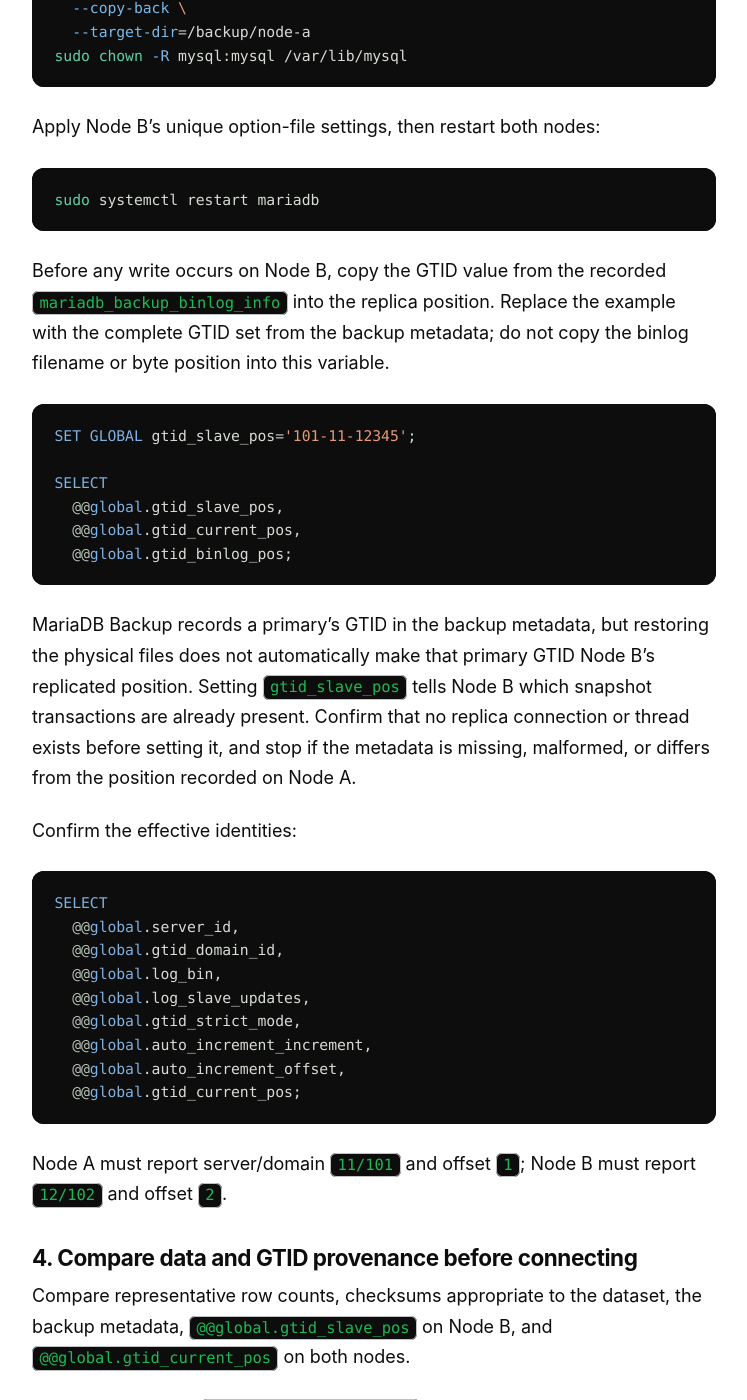
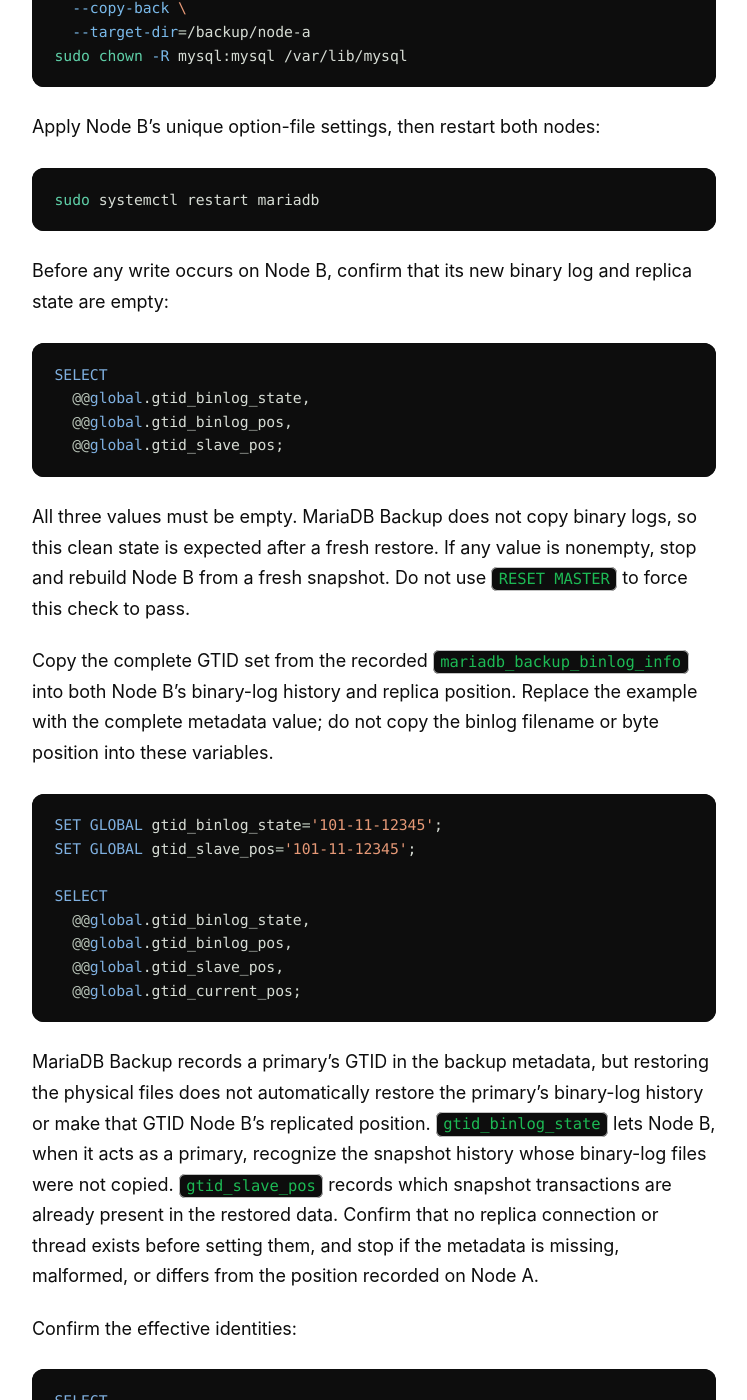
Before and after one commit to garam-park/garam-park.github.io, a Jekyll site: the page built from _posts/mariadb/2024-06-14-replication-on-mariadb-en.md, in a window 1280 px wide and 1400 px high, scrolled down 5258 px. Shown: the whole window, without its empty margins (266-1013 px from the left). Built offline with Jekyll 4.4.1, drawn with Linux system fonts in a browser that asks for light colours; some web fonts are replaced; some of the changed text lies outside the part shown.

Commit message:
Restore MariaDB binary log GTID state

````diff
--- a/_posts/mariadb/2024-06-14-replication-on-mariadb-en.md
+++ b/_posts/mariadb/2024-06-14-replication-on-mariadb-en.md
@@ -172,18 +172,31 @@
 sudo systemctl restart mariadb
 ```
 
-Before any write occurs on Node B, copy the GTID value from the recorded `mariadb_backup_binlog_info` into the replica position. Replace the example with the complete GTID set from the backup metadata; do not copy the binlog filename or byte position into this variable.
+Before any write occurs on Node B, confirm that its new binary log and replica state are empty:
 
 ```sql
+SELECT
+  @@global.gtid_binlog_state,
+  @@global.gtid_binlog_pos,
+  @@global.gtid_slave_pos;
+```
+
+All three values must be empty. MariaDB Backup does not copy binary logs, so this clean state is expected after a fresh restore. If any value is nonempty, stop and rebuild Node B from a fresh snapshot. Do not use `RESET MASTER` to force this check to pass.
+
+Copy the complete GTID set from the recorded `mariadb_backup_binlog_info` into both Node B's binary-log history and replica position. Replace the example with the complete metadata value; do not copy the binlog filename or byte position into these variables.
+
+```sql
+SET GLOBAL gtid_binlog_state='101-11-12345';
 SET GLOBAL gtid_slave_pos='101-11-12345';
 
 SELECT
+  @@global.gtid_binlog_state,
+  @@global.gtid_binlog_pos,
   @@global.gtid_slave_pos,
-  @@global.gtid_current_pos,
-  @@global.gtid_binlog_pos;
+  @@global.gtid_current_pos;
 ```
 
-MariaDB Backup records a primary's GTID in the backup metadata, but restoring the physical files does not automatically make that primary GTID Node B's replicated position. Setting `gtid_slave_pos` tells Node B which snapshot transactions are already present. Confirm that no replica connection or thread exists before setting it, and stop if the metadata is missing, malformed, or differs from the position recorded on Node A.
+MariaDB Backup records a primary's GTID in the backup metadata, but restoring the physical files does not automatically restore the primary's binary-log history or make that GTID Node B's replicated position. `gtid_binlog_state` lets Node B, when it acts as a primary, recognize the snapshot history whose binary-log files were not copied. `gtid_slave_pos` records which snapshot transactions are already present in the restored data. Confirm that no replica connection or thread exists before setting them, and stop if the metadata is missing, malformed, or differs from the position recorded on Node A.
 
 Confirm the effective identities:
 
@@ -208,7 +221,7 @@
 MariaDB GTIDs use `domain-server-sequence` components. Parse and compare those components instead of trusting an unexamined string comparison. Before the initial ring connections, verify that:
 
 1. Node A's recorded snapshot position matches the complete GTID set in `mariadb_backup_binlog_info`;
-2. Node B's `gtid_slave_pos` contains that same snapshot-derived domain/server/sequence set;
+2. Node B's `gtid_binlog_state` and `gtid_slave_pos` contain that same snapshot-derived domain/server/sequence set;
 3. both nodes' `gtid_current_pos` contain the same snapshot position and neither node has any post-snapshot local GTID;
 4. both nodes contain the same restored data.
 
@@ -216,7 +229,7 @@
 
 ## Connect both replication directions
 
-`MASTER_USE_GTID=current_pos` is safe here only because writes remain frozen, Node B's `gtid_slave_pos` was initialized from the backup metadata, and the previous step proved that neither node has a post-snapshot local GTID. A local write while replication is stopped changes `gtid_current_pos` to a position the peer may not have; if that happens before both directions are connected, discard this bootstrap attempt and start again from a fresh snapshot.
+`MASTER_USE_GTID=current_pos` is safe here only because writes remain frozen, Node B's `gtid_binlog_state` and `gtid_slave_pos` were initialized from the backup metadata, and the previous step proved that neither node has a post-snapshot local GTID. A local write while replication is stopped changes `gtid_current_pos` to a position the peer may not have; if that happens before both directions are connected, discard this bootstrap attempt and start again from a fresh snapshot.
 
 On Node B, connect to Node A:
 
@@ -355,6 +368,7 @@
 - [AUTO_INCREMENT](https://mariadb.com/docs/server/reference/data-types/auto_increment)
 - [SHOW REPLICA STATUS](https://mariadb.com/docs/server/reference/sql-statements/administrative-sql-statements/show/show-replica-status)
 - [Files Created by mariadb-backup](https://mariadb.com/docs/server/server-usage/backup-and-restore/mariadb-backup/files-created-by-mariadb-backup)
+- [Files Backed Up by mariadb-backup](https://mariadb.com/docs/server/server-usage/backup-and-restore/mariadb-backup/files-backed-up-by-mariadb-backup)
 - [Setting up a Replica with mariadb-backup](https://mariadb.com/docs/server/server-usage/backup-and-restore/mariadb-backup/setting-up-a-replica-with-mariadb-backup)
 
 ## Related reading
````
